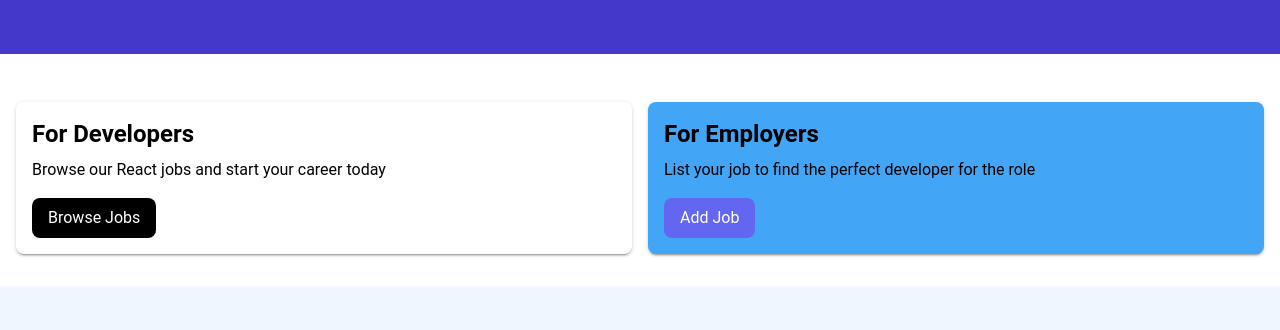
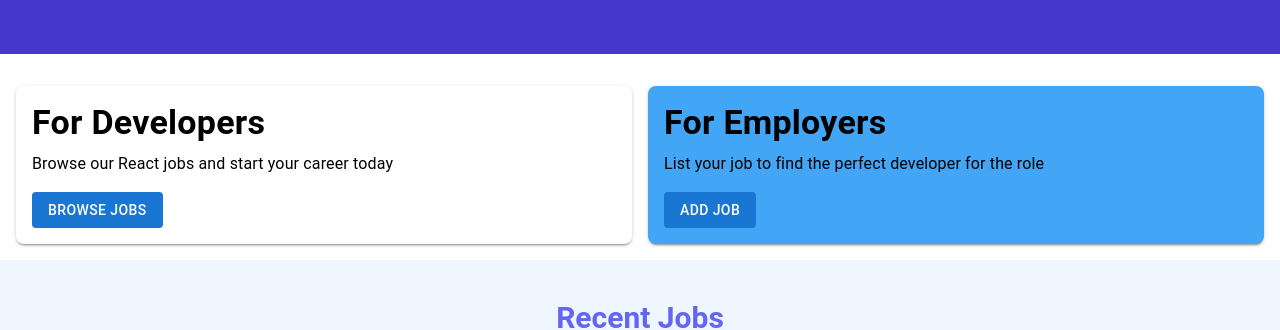
Before and after one commit to AdrianVisan/LearningReactTypescript, a React (Vite) app: page / in a window 1280 px wide. Shown: the part 307-637 px from the top of the page. Built offline with nearby package versions, Linux system fonts and the light colour scheme; no server answers.

Commit message:
Migrate HomeCards component to MUI

```diff
--- a/src/components/HomeCards.tsx
+++ b/src/components/HomeCards.tsx
@@ -1,36 +1,41 @@
-import { Link } from 'react-router-dom';
 import Card from './Card';
+import Box from '@mui/material/Box';
+import Grid2 from '@mui/material/Grid2';
+import Typography from '@mui/material/Typography';
+import Button from '@mui/material/Button';
 
 function HomeCards() {
   return (
-    <section className="py-4">
-      <div className="container-xl lg:container m-auto">
-        <div className="grid grid-cols-1 md:grid-cols-2 gap-4 p-4 rounded-lg">
+    <Box padding={2} maxWidth="xl" margin="auto">
+      <Grid2 container spacing={2}>
+        <Grid2 size="grow">
           <Card>
-            <h2 className="text-2xl font-bold">For Developers</h2>
-            <p className="mt-2 mb-4">
+            <Typography variant="h4" sx={{ fontWeight: 'bold' }}>
+              For Developers
+            </Typography>
+            <Typography marginTop={1} marginBottom={2}>
               Browse our React jobs and start your career today
-            </p>
-            <Link
-              to="/jobs"
-              className="inline-block bg-black text-white rounded-lg px-4 py-2 hover:bg-gray-700">
+            </Typography>
+            <Button href="/jobs" variant="contained">
               Browse Jobs
-            </Link>
+            </Button>
           </Card>
+        </Grid2>
+        <Grid2 size="grow">
           <Card highlighted={true}>
-            <h2 className="text-2xl font-bold">For Employers</h2>
-            <p className="mt-2 mb-4">
+            <Typography variant="h4" sx={{ fontWeight: 'bold' }}>
+              For Employers
+            </Typography>
+            <Typography marginTop={1} marginBottom={2}>
               List your job to find the perfect developer for the role
-            </p>
-            <Link
-              to="/add-job"
-              className="inline-block bg-indigo-500 text-white rounded-lg px-4 py-2 hover:bg-indigo-600">
+            </Typography>
+            <Button href="/jobs" variant="contained">
               Add Job
-            </Link>
+            </Button>
           </Card>
-        </div>
-      </div>
-    </section>
+        </Grid2>
+      </Grid2>
+    </Box>
   );
 }
 
```
